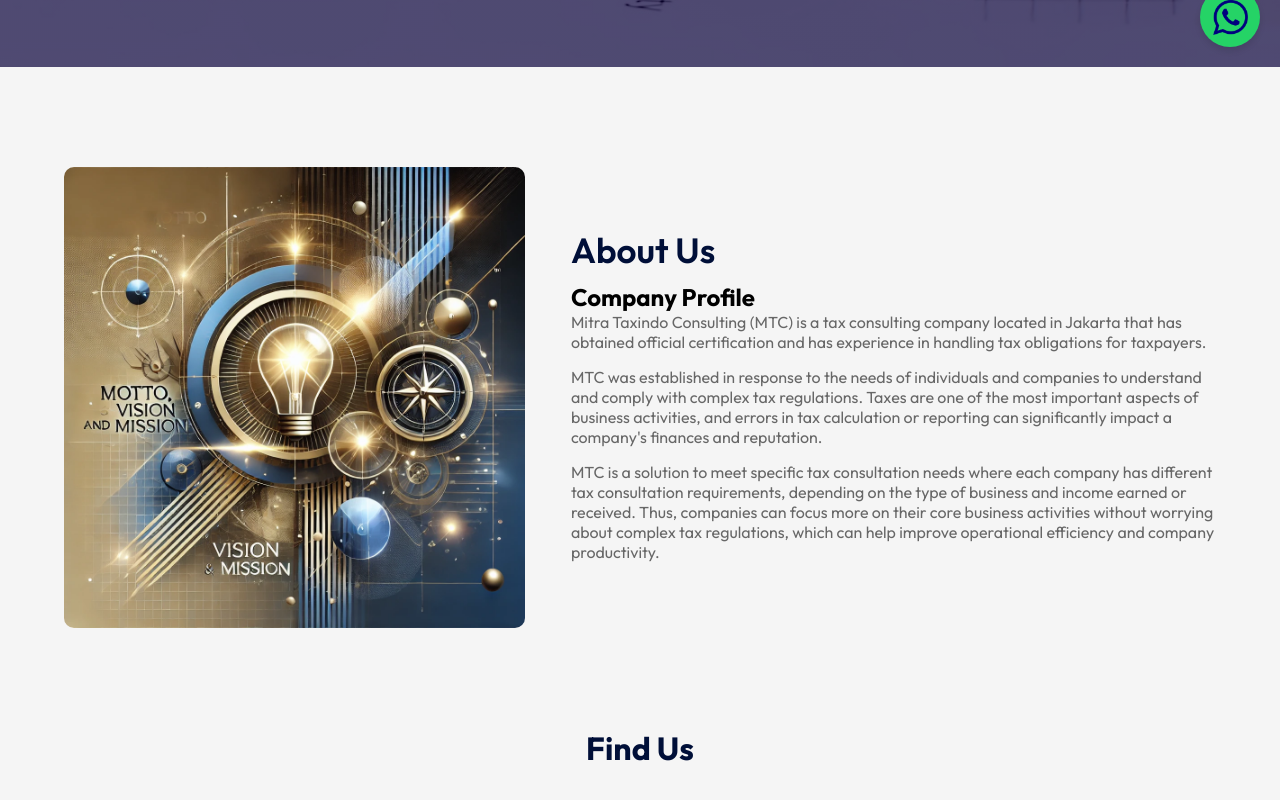
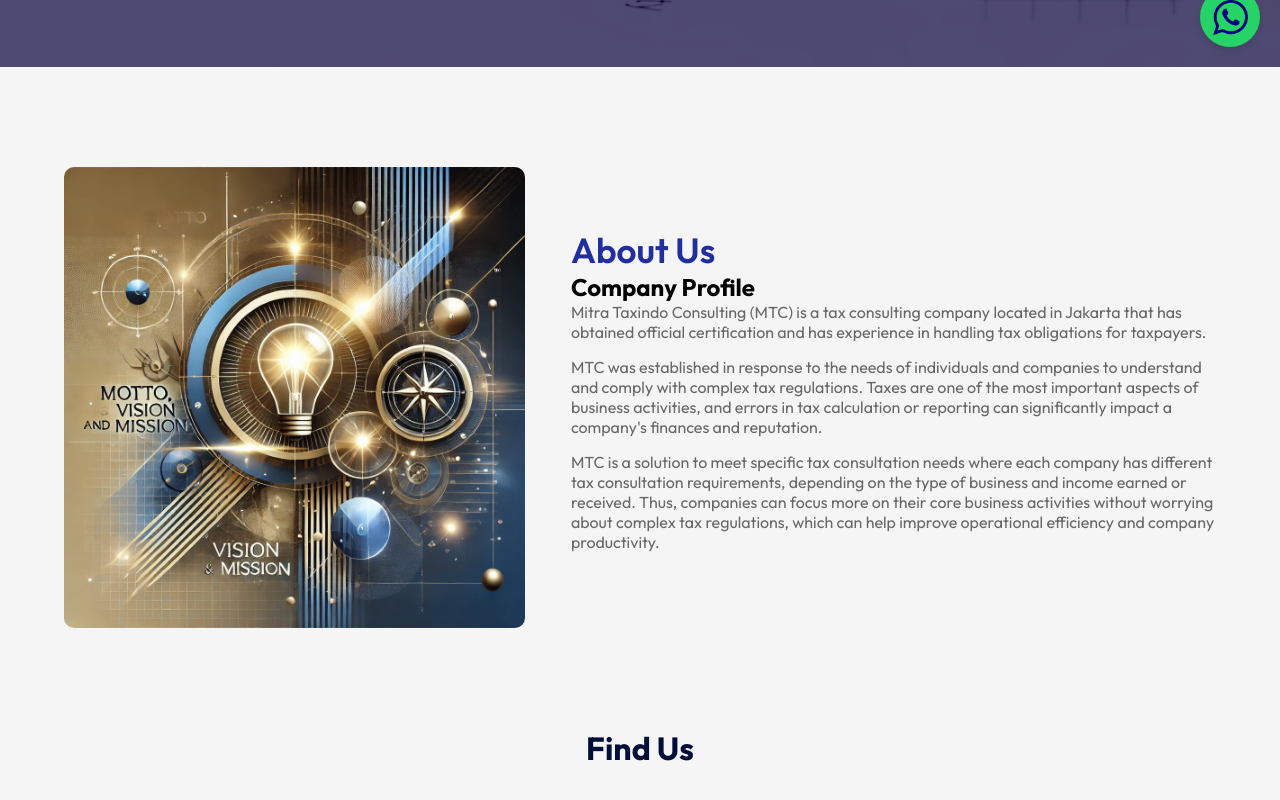
Before and after one commit to SalmanAlfarisi5/MTC, a React (Vite) app: page /#/ in a window 1280 px wide. Shown: the part 733-1533 px from the top of the page. Built offline with nearby package versions, Linux system fonts and the light colour scheme; grey boxes are pictures that could not be loaded.

Commit message:
Changed About image

```diff
--- a/src/Components/About/About.css
+++ b/src/Components/About/About.css
@@ -27,31 +27,14 @@
     display: block;
 }
 
-.caption {
-    border-radius: 10px;
-    position: absolute;
-    background: rgba(0, 15, 152, 0.3);
-    color: white;
-    opacity: 0;
-    transition: opacity 0.4s ease-in-out;
-}
-
-.about-image-container:hover .caption {
-    opacity: 1;
-}
-
-.about h3 {
-    font-weight: 600;
-    font-size: 16px;
-    color: #212EA0;
+.about-img:hover {
+    opacity: 0.8;
 }
 
 .about h3 {
     font-weight: 600;
     font-size: 35px;
-    color: #000F38;
-    margin: 10px 0;
-    max-width: 400px;
+    color: #212EA0;
 }
 
 .about p {
--- a/src/Components/About/About.jsx
+++ b/src/Components/About/About.jsx
@@ -23,7 +23,6 @@
         <div className="about-left">
           <div className="about-image-container" onClick={openModal}>
             <img src={about_img} alt={language === "en" ? "About Us" : "Tentang Kami"} className="about-img" />
-            <div className="caption"></div>
           </div>
         </div>
         <div className="about-right">
```
